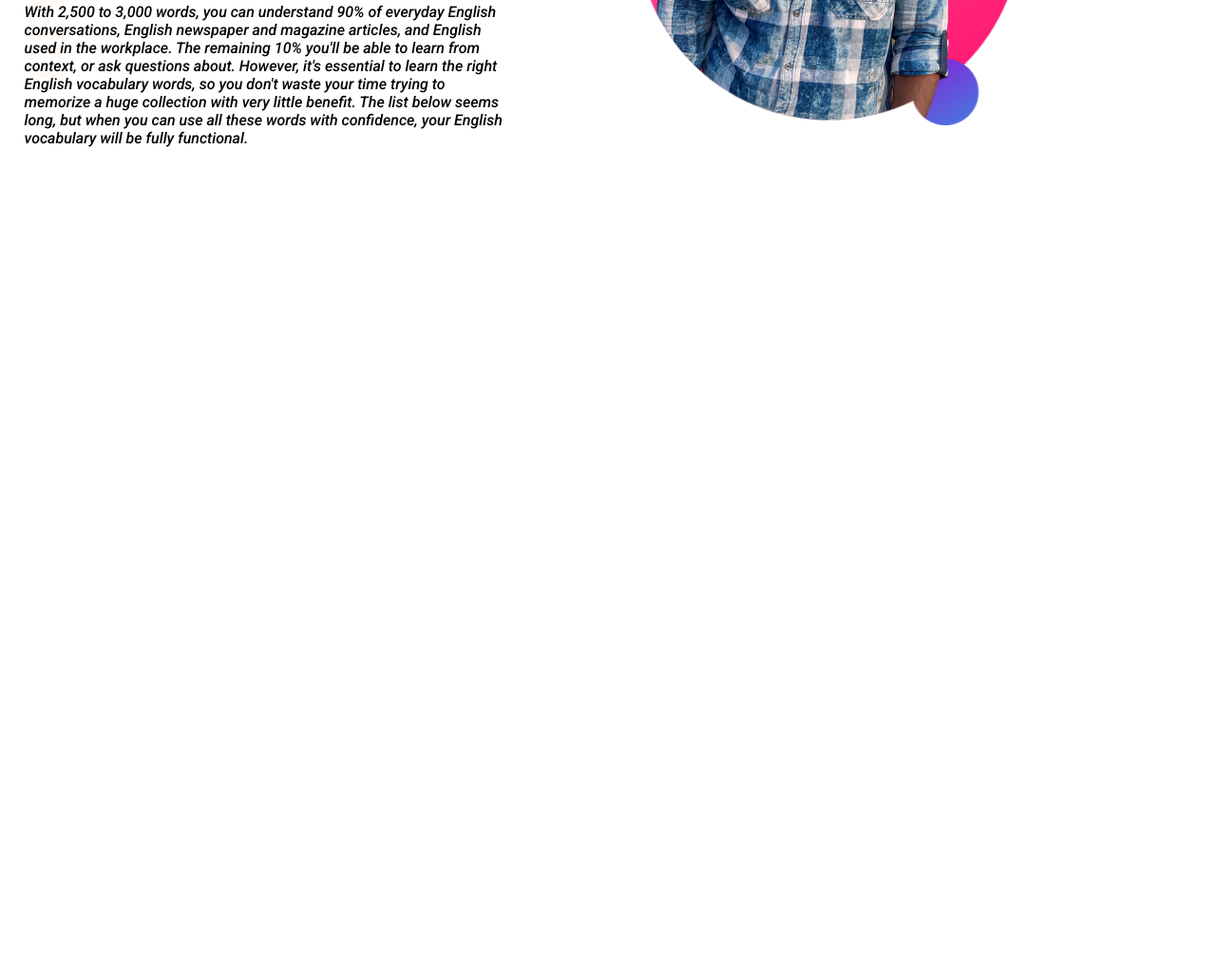
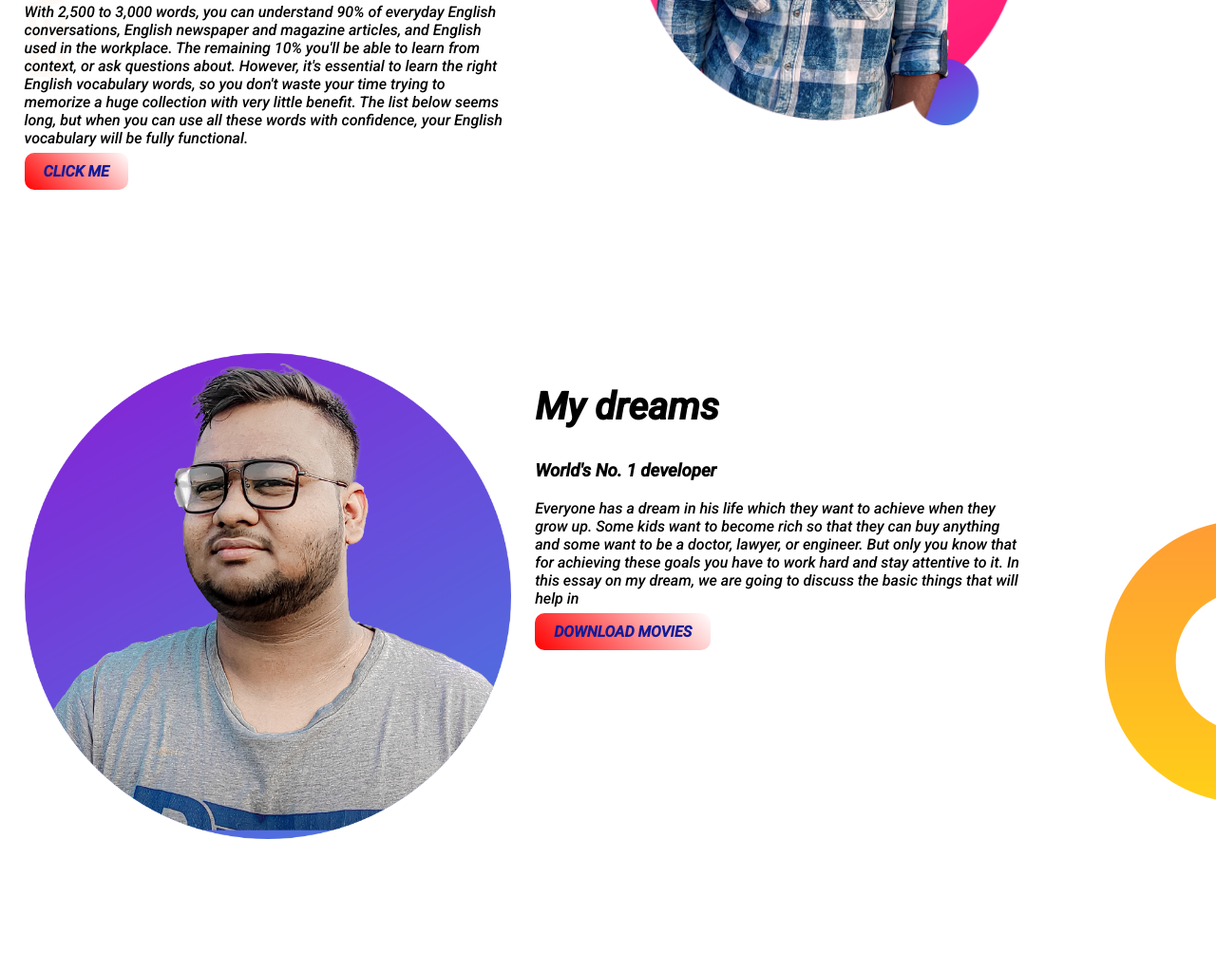
Before and after one commit to tanvirislam1/web-portfolio, a plain HTML site: page index.html in a window 1280 px wide. Shown: the part 278-1300 px from the top of the page at 95% size. Before the commit the page ends 800 px from the top, so only its background shows below. Drawn offline with Linux system fonts and the light colour scheme.

Commit message:
2section add

```diff
--- a/index.html
+++ b/index.html
@@ -16,11 +16,27 @@
         <h1><span class="name-highlight">Tanvir</span> web site</h1>
         <h3>World-class professional web developer</h3>
         <p>With 2,500 to 3,000 words, you can understand 90% of everyday English conversations, English newspaper and magazine articles, and English used in the workplace. The remaining 10% you'll be able to learn from context, or ask questions about. However, it's essential to learn the right English vocabulary words, so you don't waste your time trying to memorize a huge collection with very little benefit. The list below seems long, but when you can use all these words with confidence, your English vocabulary will be fully functional.</p>
+        <a class="link-button" target="-blank" href="https://github.com/tanvirislam1/web-portfolio">CLICK ME</a>
      </div>
      <div class="half-width">
          <img src="images/image-1.png" alt="">
      </div>
     </section>
+    <section class="dream-area">
+        <div class="half-width">
+            <img src="images/image-2.png">
+
+        </div>
+        <div class="half-width">
+            <h2>My dreams</h2>
+            <h3>
+                World's No. 1 developer
+            </h3>
+            <P>Everyone has a dream in his life which they want to achieve when they grow up. Some kids want to become rich so that they can buy anything and some want to be a doctor, lawyer, or engineer. But only you know that for achieving these goals you have to work hard and stay attentive to it. In this essay on my dream, we are going to discuss the basic things that will help in</P>
+            <a class="link-button" target="blank" href="https://mlwbd.host/">DOWNLOAD MOVIES</a>
+
+        </div>
+    </section>
 
 </body>
 </html>
--- a/style.css
+++ b/style.css
@@ -5,7 +5,10 @@ body{
 h1{
     font-size: 50px;
     color: cornflowerblue;
-    f
+
+}
+.p{
+    color: rgb(237, 245, 237);
 }
 .name-highlight{
    color: orange;
@@ -26,4 +29,24 @@ h1{
 }
 section{
     height: 500px;
+    padding-bottom: 150px;
 }
+.link-button{
+
+    border: 1px;
+    background-image: linear-gradient(45deg, red,white);
+    text-decoration: none;
+    padding: 10px 20px;
+    border-radius: 10px;
+    color: rgb(19, 28, 153);
+    font-weight: bold;
+
+}
+h2{
+    font-size: 40px;
+}
+.dream-area{
+    background-image: url(images/dream-bg.png);
+    background-repeat: no-repeat;
+    background-position: right;
+}
```
Also changed, not shown: images/dream-bg.png (added).
